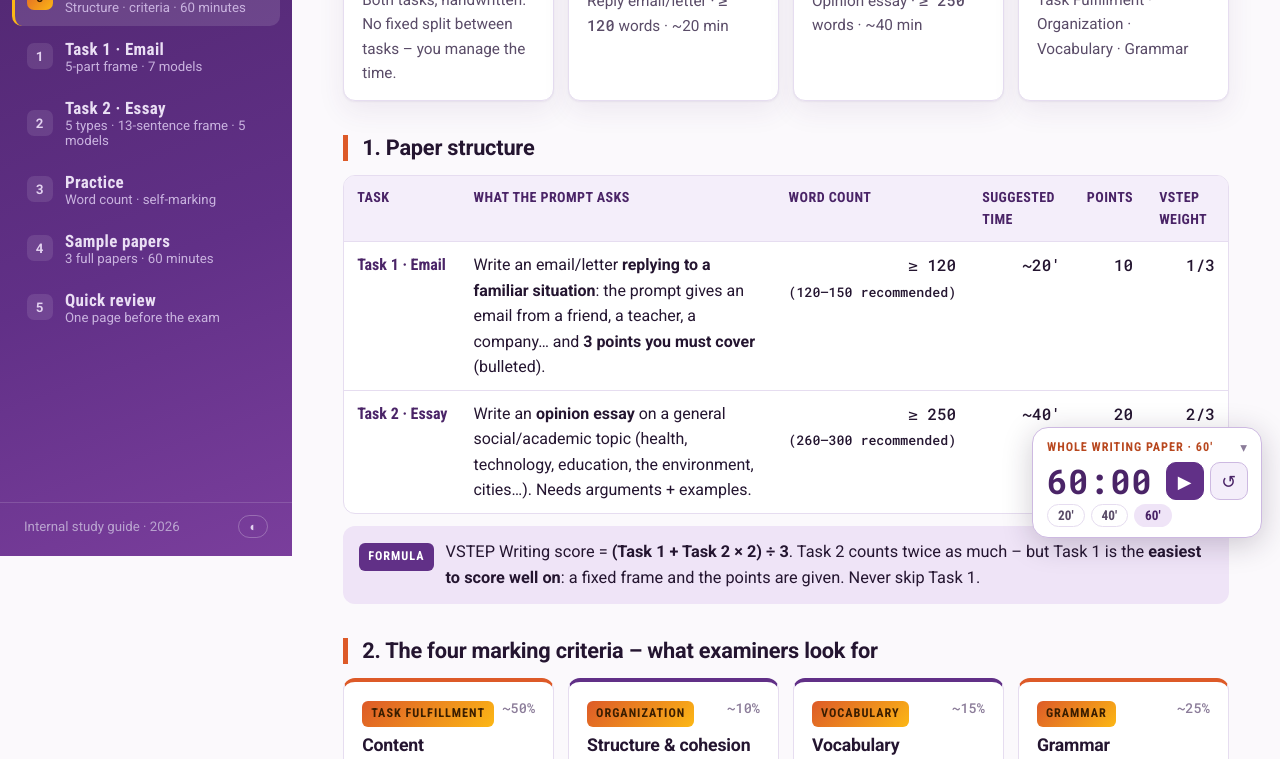
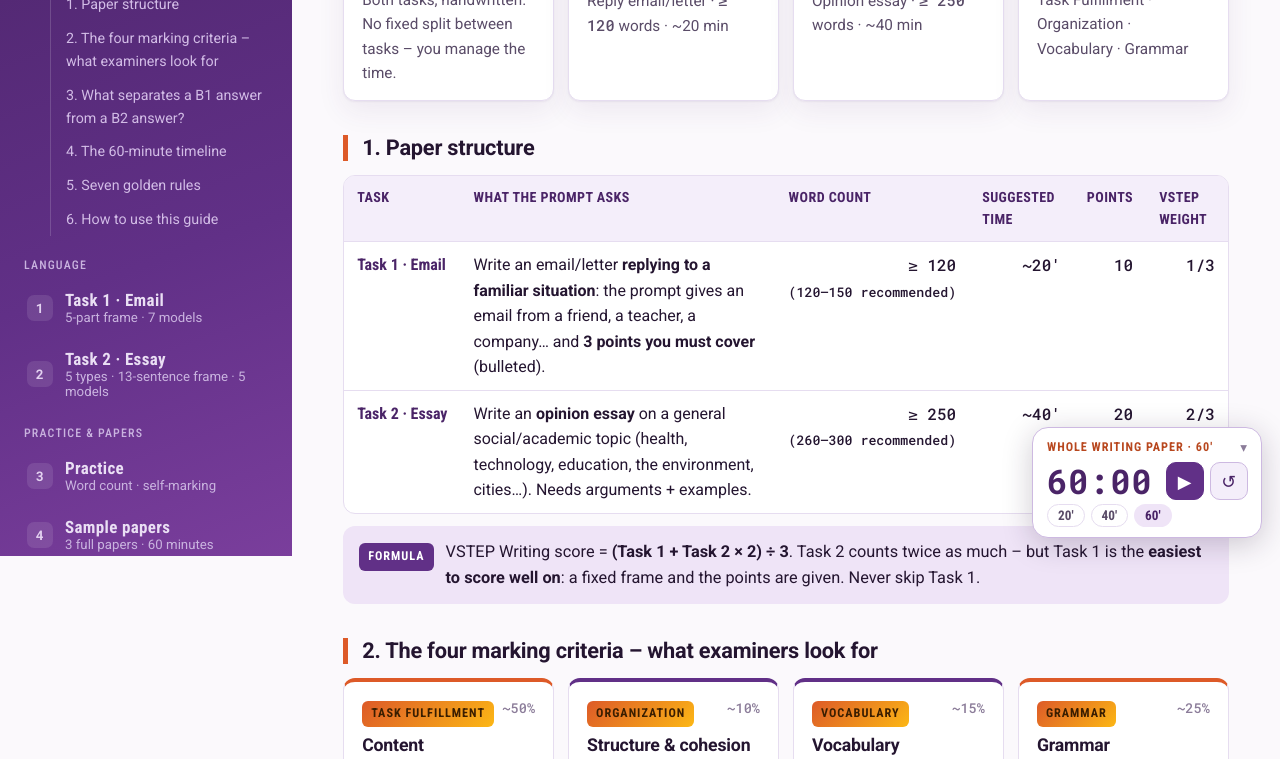
Before and after one commit to levienlanhuongk84/vstep-writing-en, a plain HTML site: page index.html in a window 1280 px wide. Shown: the part 244-1003 px from the top of the page. Drawn offline with Linux system fonts and the light colour scheme.

Commit message:
Sidebar: group nav, auto sub-outline, per-edition localStorage key, drop tagline/footer text

```diff
--- a/index.html
+++ b/index.html
@@ -75,22 +75,31 @@
   .rail-title { font-size: 1.5em; font-weight: 900; color: #fff; letter-spacing: -0.01em; line-height: 1.12; margin-top: 4px; }
   .rail-sub { font-size: .84em; color: #D8C6EA; margin-top: 6px; }
   .rail-nav { padding: 12px 12px 18px; flex: 1; }
-  .rail-btn { width: 100%; appearance: none; border: 0; background: transparent; cursor: pointer; display: flex; align-items: center; gap: 12px; text-align: left; padding: 11px 12px; border-radius: 10px; color: #EADFF4; font-family: var(--font-cond); font-weight: 700; font-size: 1em; letter-spacing: .02em; border-left: 3px solid transparent; margin-bottom: 2px; }
+  .rail-btn { width: 100%; appearance: none; border: 0; background: transparent; cursor: pointer; display: flex; align-items: center; gap: 12px; text-align: left; padding: 11px 12px; border-radius: 10px; color: #EADFF4; font-family: var(--font-cond); font-weight: 700; font-size: 1em; letter-spacing: .02em; border-left: 3px solid transparent; }
   .rail-btn .idx { flex: none; width: 26px; height: 26px; display: grid; place-items: center; border-radius: 7px; background: rgba(255,255,255,.1); font-family: var(--font-mono); font-size: .78em; color: #E3D2F0; }
   .rail-btn small { display: block; font-family: var(--font); font-weight: 400; font-size: .78em; color: #C9B3DF; letter-spacing: 0; }
   .rail-btn:hover { background: rgba(255,255,255,.08); }
   .rail-btn[aria-selected="true"] { background: rgba(255,255,255,.12); border-left-color: var(--gold); color: #fff; }
   .rail-btn[aria-selected="true"] .idx { background: linear-gradient(135deg, var(--orange), var(--gold)); color: #3A1E00; }
   .rail-btn:focus-visible { outline: 2px solid var(--gold); outline-offset: 1px; }
+  .rail-item { margin-bottom: 2px; }
+  .rail-group { font-family: var(--font-cond); text-transform: uppercase; letter-spacing: .1em; font-size: .7em; color: #C9B3DF; padding: 12px 12px 4px; }
+  .sub-outline { list-style: none; margin: 0 0 0 38px; padding: 0; display: none; gap: 1px; border-left: 1px solid rgba(255,255,255,.16); }
+  .rail-item.active .sub-outline { display: grid; margin-bottom: 8px; margin-top: 2px; }
+  .sub-outline li { margin: 0; }
+  .sub-outline a { display: block; padding: 5px 0 5px 14px; font-size: .84em; color: #D2BCE6; text-decoration: none; border-left: 2px solid transparent; margin-left: -1px; }
+  .sub-outline a:hover { color: #fff; }
   .rail-foot { padding: 12px 24px 18px; font-size: .78em; color: #B9A3CF; border-top: 1px solid rgba(255,255,255,.14); display: flex; justify-content: space-between; align-items: center; gap: 8px; }
   .rail-foot button { appearance: none; border: 1px solid rgba(255,255,255,.25); background: transparent; color: #E3D2F0; border-radius: 999px; padding: 3px 10px; font-size: .95em; cursor: pointer; }
   @media (max-width: 900px) {
     .rail { position: sticky; top: 0; z-index: 30; width: 100%; height: auto; flex-direction: row; align-items: center; overflow: visible; }
-    .rail-brand, .rail-foot { display: none; }
+    .rail-brand, .rail-foot, .rail-group { display: none; }
     .rail-nav { display: flex; padding: 6px 8px; flex: 1; overflow-x: auto; gap: 2px; }
-    .rail-btn { white-space: nowrap; padding: 9px 11px; border-left: 0; border-bottom: 3px solid transparent; margin-bottom: 0; font-size: .92em; }
+    .rail-item { margin-bottom: 0; flex: none; }
+    .rail-btn { white-space: nowrap; padding: 9px 11px; border-left: 0; border-bottom: 3px solid transparent; font-size: .92em; }
     .rail-btn small { display: none; }
     .rail-btn[aria-selected="true"] { border-left-color: transparent; border-bottom-color: var(--gold); }
+    .sub-outline, .rail-item.active .sub-outline { display: none; }
   }
 
   /* ---------- main ---------- */
@@ -403,20 +412,23 @@
   <div class="rail-brand">
     <div class="rail-kicker">VSTEP Prep · B1–B2</div>
     <div class="rail-title">Writing<br>Task 1 + Task 2</div>
-    <div class="rail-sub">Paragraph frames · reusable phrases · model answers · self-marking practice · sample papers</div>
   </div>
   <nav class="rail-nav" role="tablist" aria-label="Sheets">
-    <button class="rail-btn" role="tab" data-sheet="s0"><span class="idx">0</span><span>Overview<small>Structure · criteria · 60 minutes</small></span></button>
-    <button class="rail-btn" role="tab" data-sheet="s1"><span class="idx">1</span><span>Task 1 · Email<small>5-part frame · 7 models</small></span></button>
-    <button class="rail-btn" role="tab" data-sheet="s2"><span class="idx">2</span><span>Task 2 · Essay<small>5 types · 13-sentence frame · 5 models</small></span></button>
-    <button class="rail-btn" role="tab" data-sheet="s3"><span class="idx">3</span><span>Practice<small>Word count · self-marking</small></span></button>
-    <button class="rail-btn" role="tab" data-sheet="s4"><span class="idx">4</span><span>Sample papers<small>3 full papers · 60 minutes</small></span></button>
-    <button class="rail-btn" role="tab" data-sheet="s5"><span class="idx">5</span><span>Quick review<small>One page before the exam</small></span></button>
+    <div class="rail-group">Getting started</div>
+    <div class="rail-item"><button class="rail-btn" role="tab" data-sheet="s0"><span class="idx">0</span><span>Overview<small>Structure · criteria · 60 minutes</small></span></button><ul class="sub-outline"></ul></div>
+    <div class="rail-group">Language</div>
+    <div class="rail-item"><button class="rail-btn" role="tab" data-sheet="s1"><span class="idx">1</span><span>Task 1 · Email<small>5-part frame · 7 models</small></span></button><ul class="sub-outline"></ul></div>
+    <div class="rail-item"><button class="rail-btn" role="tab" data-sheet="s2"><span class="idx">2</span><span>Task 2 · Essay<small>5 types · 13-sentence frame · 5 models</small></span></button><ul class="sub-outline"></ul></div>
+    <div class="rail-group">Practice &amp; papers</div>
+    <div class="rail-item"><button class="rail-btn" role="tab" data-sheet="s3"><span class="idx">3</span><span>Practice<small>Word count · self-marking</small></span></button><ul class="sub-outline"></ul></div>
+    <div class="rail-item"><button class="rail-btn" role="tab" data-sheet="s4"><span class="idx">4</span><span>Sample papers<small>3 full papers · 60 minutes</small></span></button><ul class="sub-outline"></ul></div>
+    <div class="rail-group">Review</div>
+    <div class="rail-item"><button class="rail-btn" role="tab" data-sheet="s5"><span class="idx">5</span><span>Quick review<small>One page before the exam</small></span></button><ul class="sub-outline"></ul></div>
   </nav>
-  <div class="rail-foot"><span>Internal study guide · 2026</span><button type="button" id="themeBtn" title="Toggle light/dark">◐</button></div>
+  <div class="rail-foot"><button type="button" id="themeBtn" title="Toggle light/dark">◐</button></div>
 </aside>
 
-<main>
+<main data-key="vstep-writing-en">
 <!-- ================= SHEET 0 ================= -->
 <section class="sheet" id="s0" data-timer="3600" data-tlabel="Whole Writing paper · 60′">
   <div class="sheet-head">
@@ -1326,9 +1338,10 @@
   'use strict';
   const $ = (s, r) => (r || document).querySelector(s);
   const $$ = (s, r) => Array.from((r || document).querySelectorAll(s));
+  const DOC_KEY = (document.querySelector('main') && document.querySelector('main').dataset.key) || 'vstep-writing';
   const LS = {
-    get(k, d) { try { const v = localStorage.getItem('vw.' + k); return v === null ? d : JSON.parse(v); } catch (e) { return d; } },
-    set(k, v) { try { localStorage.setItem('vw.' + k, JSON.stringify(v)); } catch (e) {} }
+    get(k, d) { try { const v = localStorage.getItem('vw.' + DOC_KEY + '.' + k); return v === null ? d : JSON.parse(v); } catch (e) { return d; } },
+    set(k, v) { try { localStorage.setItem('vw.' + DOC_KEY + '.' + k, JSON.stringify(v)); } catch (e) {} }
   };
   const esc = s => s.replace(/[&<>"]/g, c => ({ '&': '&amp;', '<': '&lt;', '>': '&gt;', '"': '&quot;' }[c]));
 
@@ -1354,12 +1367,23 @@
     const s = document.getElementById(id); if (!s) return;
     sheets.forEach(x => x.hidden = x !== s);
     tabs.forEach(b => b.setAttribute('aria-selected', b.dataset.sheet === id ? 'true' : 'false'));
+    $$('.rail-item').forEach(it => { const b = $('.rail-btn', it); it.classList.toggle('active', !!b && b.dataset.sheet === id); });
     if (!Timer.running) Timer.preset(+s.dataset.timer, s.dataset.tlabel);
     if (push !== false) { try { history.replaceState(null, '', '#' + id); } catch (e) {} }
     LS.set('sheet', id);
     window.scrollTo({ top: 0, behavior: 'auto' });
   }
   tabs.forEach(b => b.addEventListener('click', () => showSheet(b.dataset.sheet)));
+  $$('.rail-item').forEach(item => {
+    const btn = $('.rail-btn', item), sheetId = btn && btn.dataset.sheet, sheet = sheetId && document.getElementById(sheetId);
+    const ul = $('.sub-outline', item); if (!sheet || !ul) return;
+    ul.innerHTML = $$('section.block[id] > h3', sheet).map(h => `<li><a href="#${h.parentElement.id}">${h.textContent}</a></li>`).join('');
+    $$('a', ul).forEach(a => a.addEventListener('click', e => {
+      e.preventDefault(); showSheet(sheetId);
+      const t = document.getElementById(a.getAttribute('href').slice(1));
+      if (t) setTimeout(() => t.scrollIntoView({ behavior: 'smooth', block: 'start' }), 30);
+    }));
+  });
   document.addEventListener('click', e => {
     const a = e.target.closest('[data-goto]'); if (!a) return;
     e.preventDefault(); showSheet(a.dataset.goto);
```
